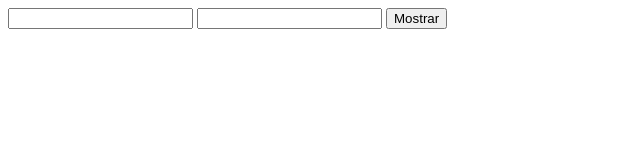
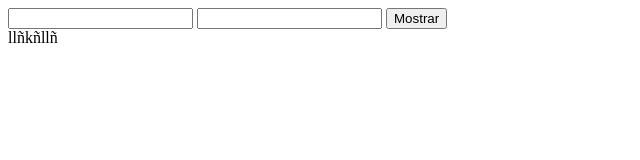
Before and after one commit to geronimosaudejaud/p2saudejaudGeronimo, a plain HTML site: page Parcial/index.html in a window 1280 px wide. Shown: the full height of the page, 0-640 px from the left. Drawn offline with Linux system fonts and the light colour scheme.

Commit message:
agrege un tag

```diff
--- a/Parcial/index.html
+++ b/Parcial/index.html
@@ -15,4 +15,5 @@
 <div id="resultados"></div>
 </body>
 </html>
+llñkñllñ
 <script src="funciones.js"></script>
```
